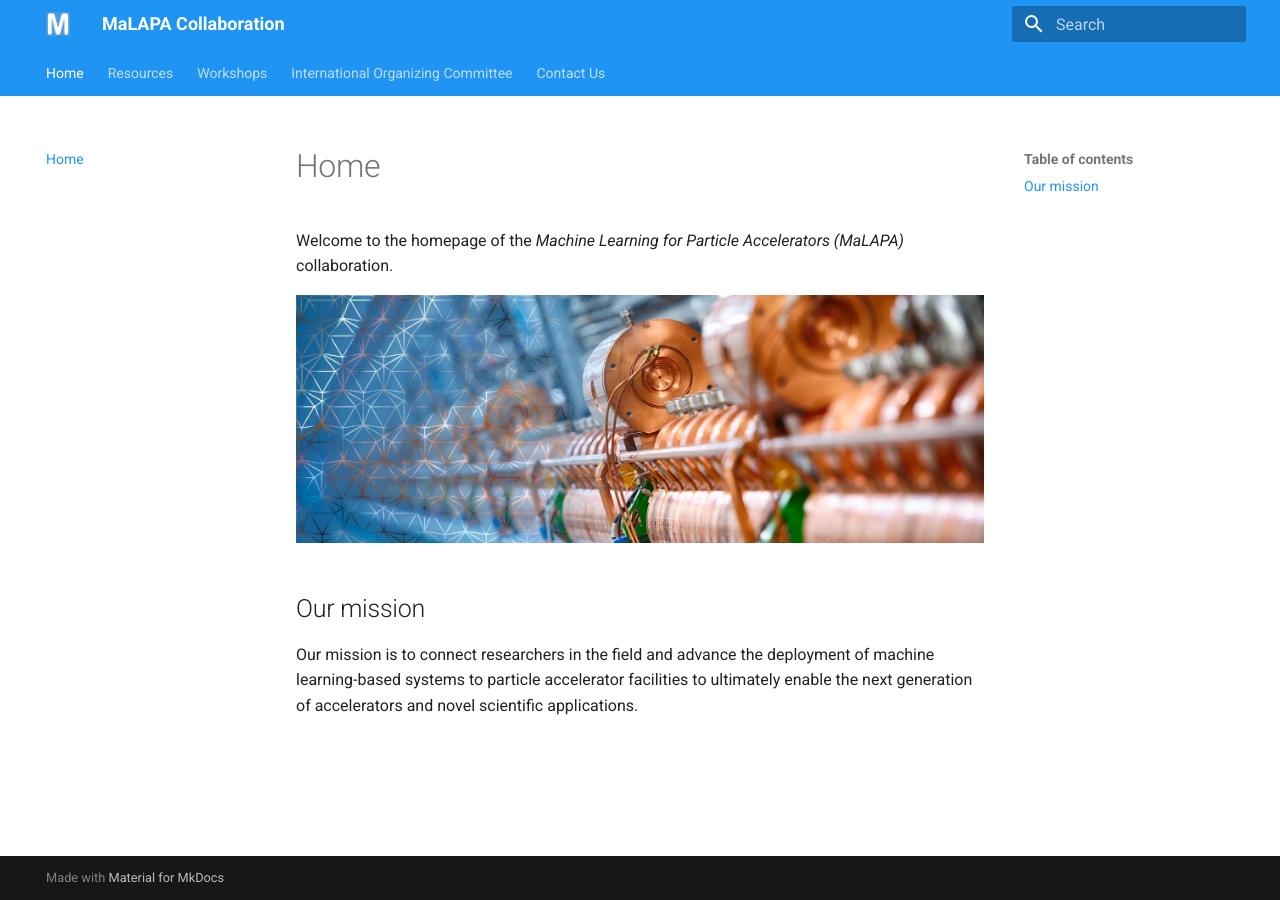
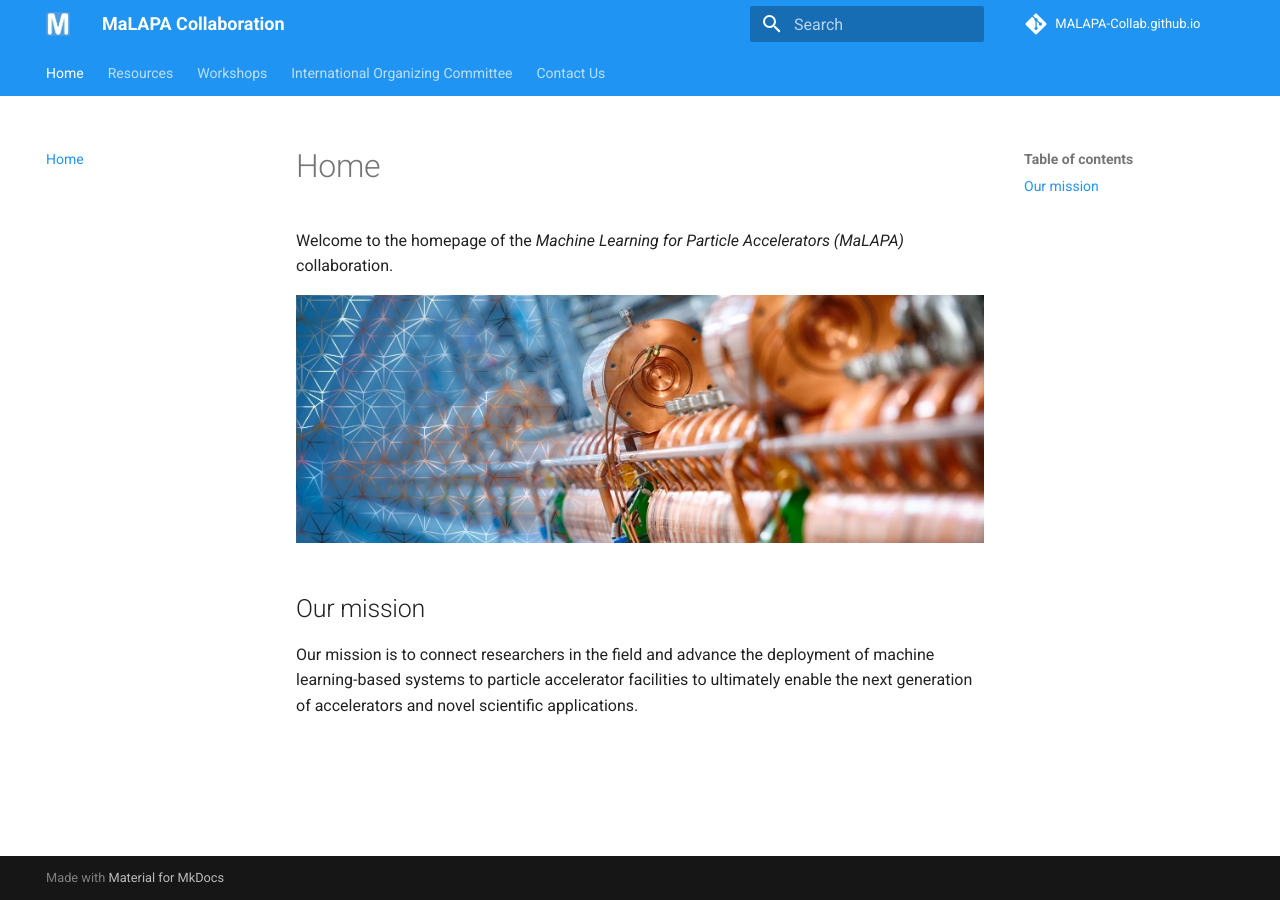
Before and after one commit to MALAPA-Collab/MALAPA-Collab.github.io, an MkDocs documentation site: the page built from docs/index.md, in a window 1280 px wide. Built offline with MkDocs 1.6.1 and Material for MkDocs 9.7.7, drawn with Linux system fonts in a browser that asks for light colours; comment, search, counter and statistics services are not loaded.

Commit message:
Add GitHub repo link to site header
Set repo_url/repo_name so Material shows a GitHub link in the
persistent header, and disable the per-page edit icon via edit_uri.

Co-Authored-By: Claude Fable 5 <noreply@anthropic.com>

```diff
--- a/mkdocs.yml
+++ b/mkdocs.yml
@@ -1,4 +1,7 @@
 site_name: MaLAPA Collaboration
+repo_url: https://github.com/MALAPA-Collab/MALAPA-Collab.github.io
+repo_name: MALAPA-Collab.github.io
+edit_uri: ""
 
 theme:
   name: material
```
